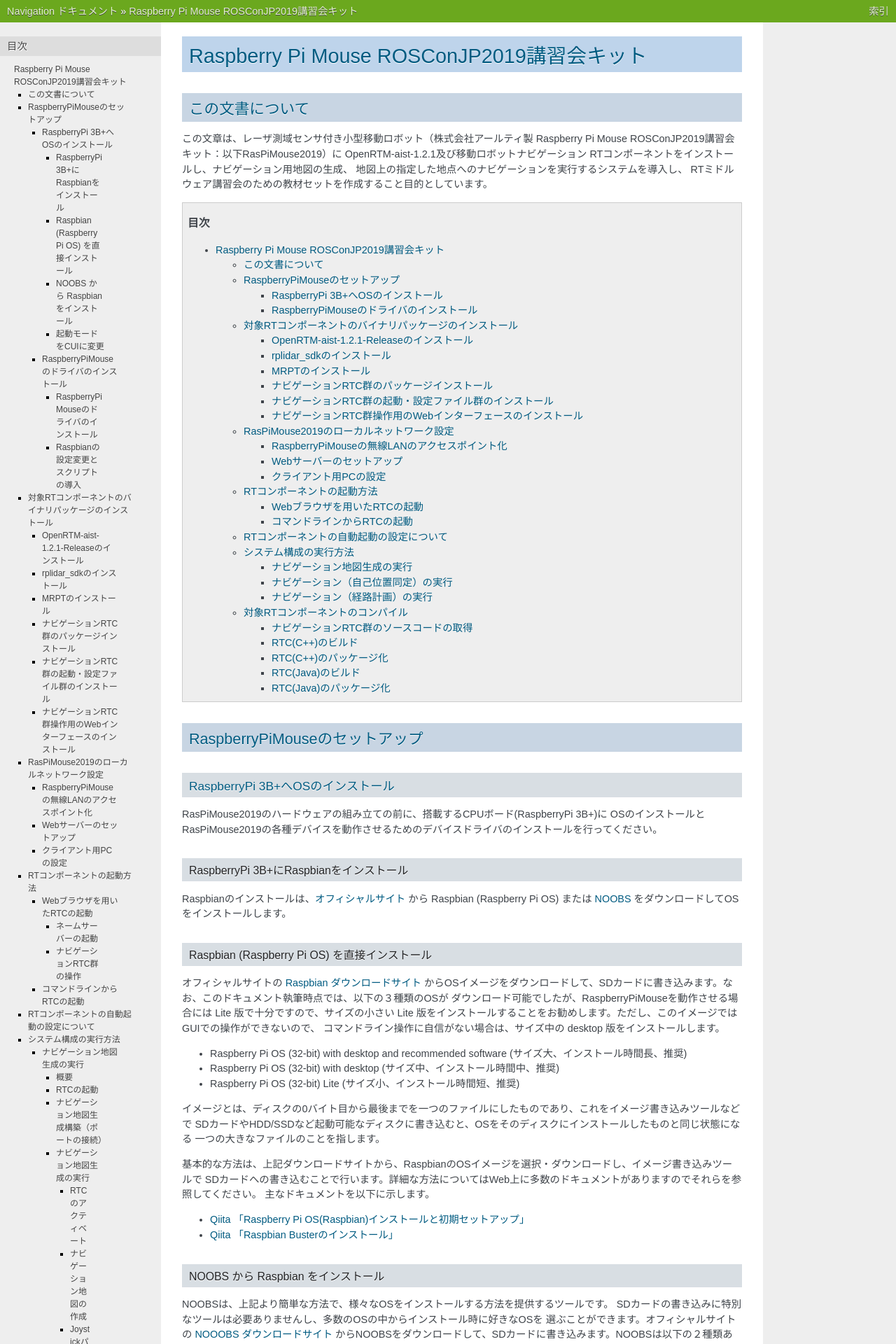
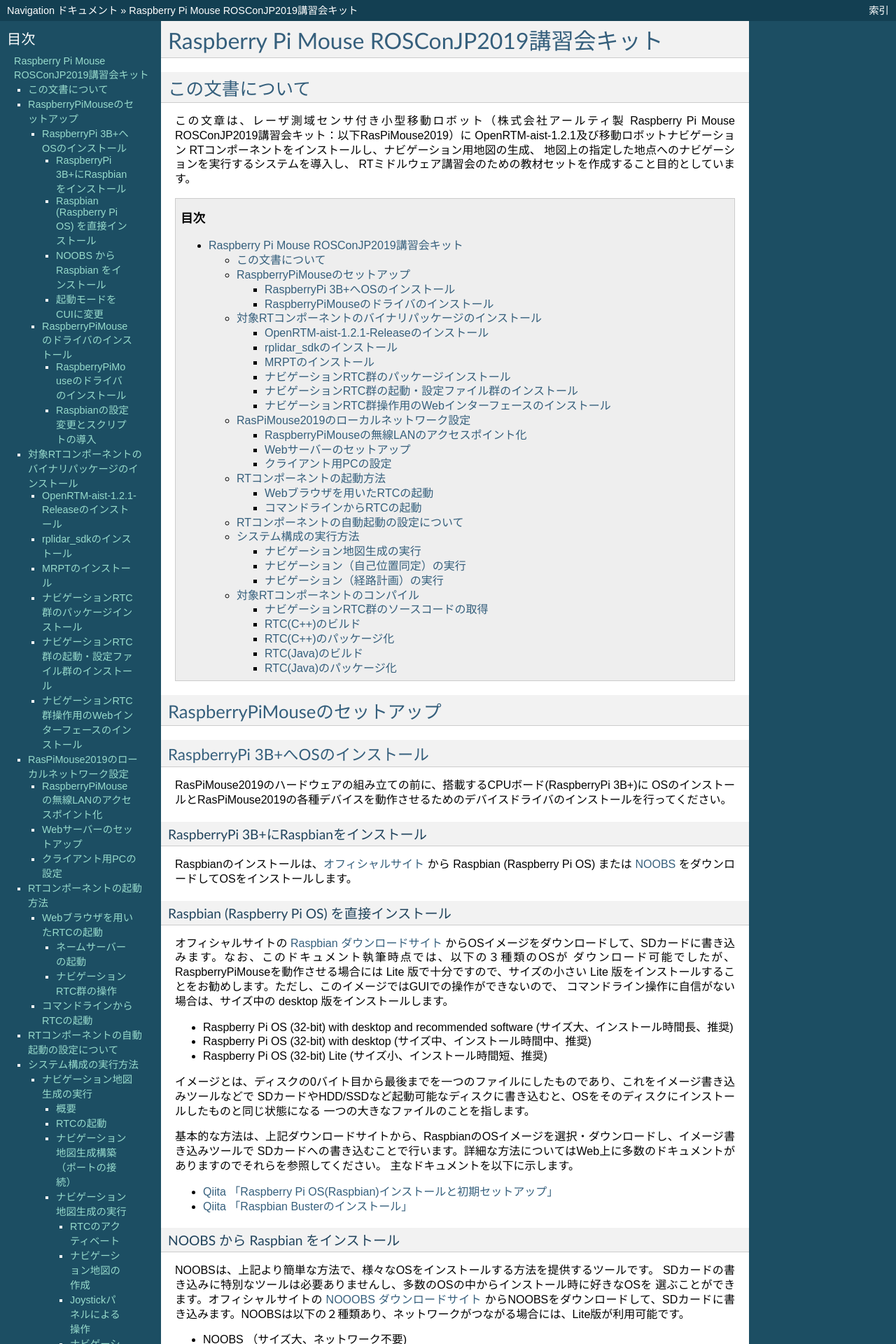
Before and after one commit to OpenRTM/RasPiMouse_with_MRPT, a Sphinx documentation site: the page built from doc/source/index.rst, in a window 1280 px wide. Shown: the top 1920 px of the page at 70% size. Built offline with Sphinx 7.4.7, drawn with Linux system fonts in a browser that asks for light colours.

Commit message:
Update conf.py

```diff
--- a/doc/source/conf.py
+++ b/doc/source/conf.py
@@ -52,7 +52,8 @@
 # a list of builtin themes.
 #
 #html_theme = 'alabaster'
-html_theme = 'nature'
+#html_theme = 'nature'
+html_theme = 'classic'
 
 # Add any paths that contain custom static files (such as style sheets) here,
 # relative to this directory. They are copied after the builtin static files,
```
